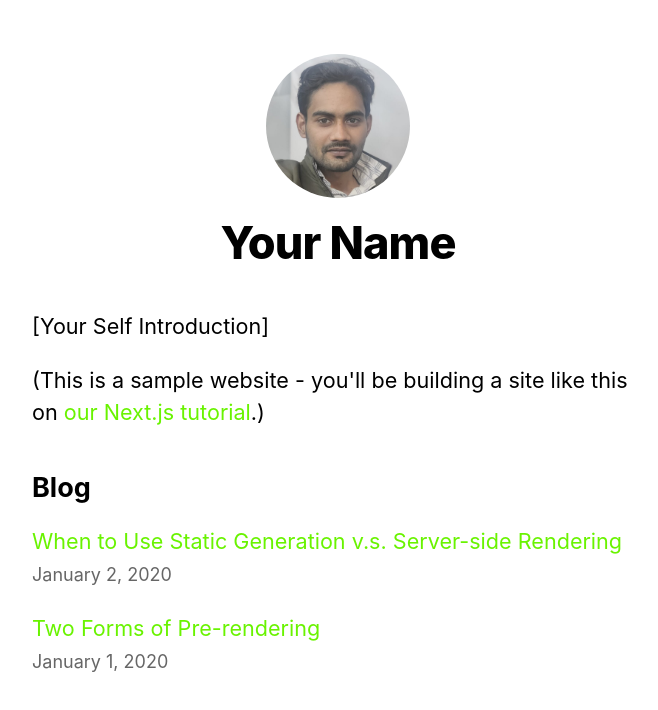
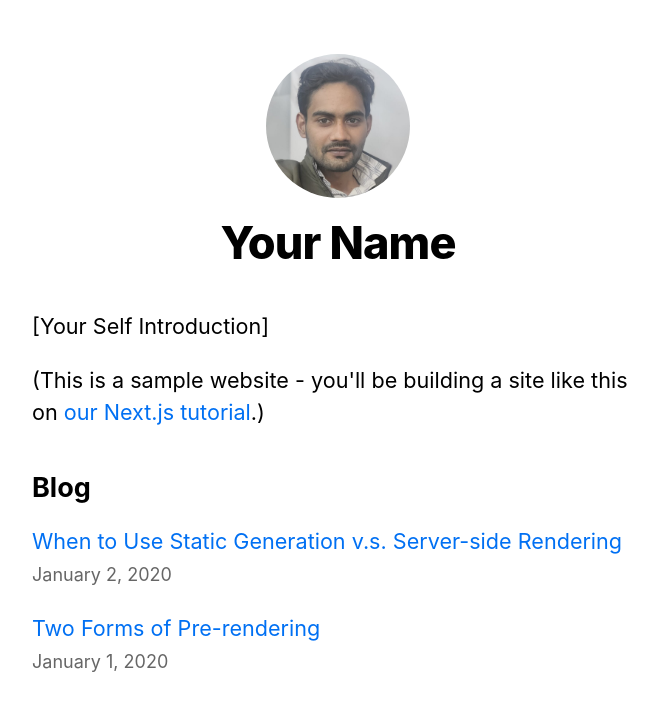
Before and after one commit to nkr-jgr/nextjs-blog, a Next.js app: page / in a window 1280 px wide. Shown: the top 710 px of the page, without its empty margins (302-960 px from the left). Built offline with nearby package versions, Linux system fonts and the light colour scheme.

Commit message:
add color style

```diff
--- a/styles/global.css
+++ b/styles/global.css
@@ -13,7 +13,7 @@ body {
 }
 
 a {
-  color: #69f300;
+  color: #0070f3;
   text-decoration: none;
 }
 
```
